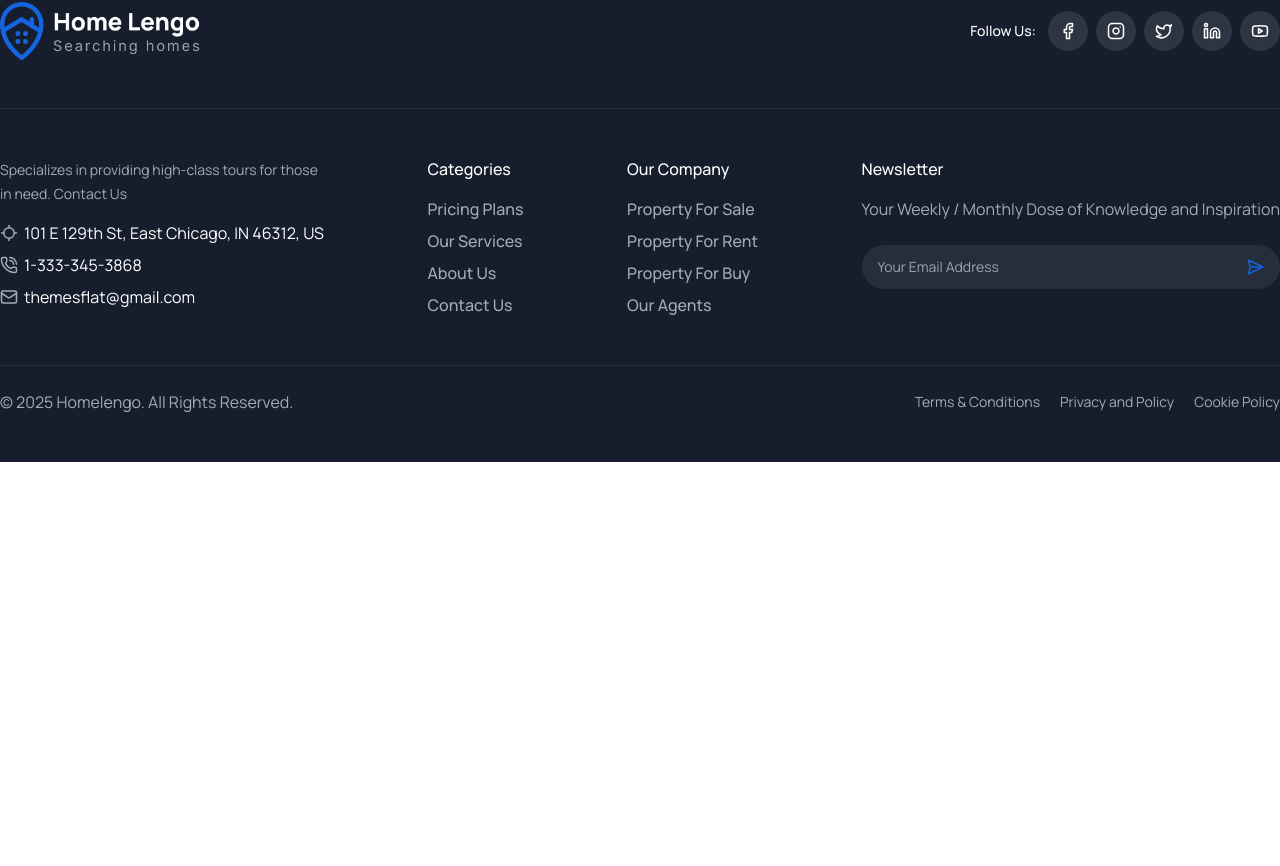
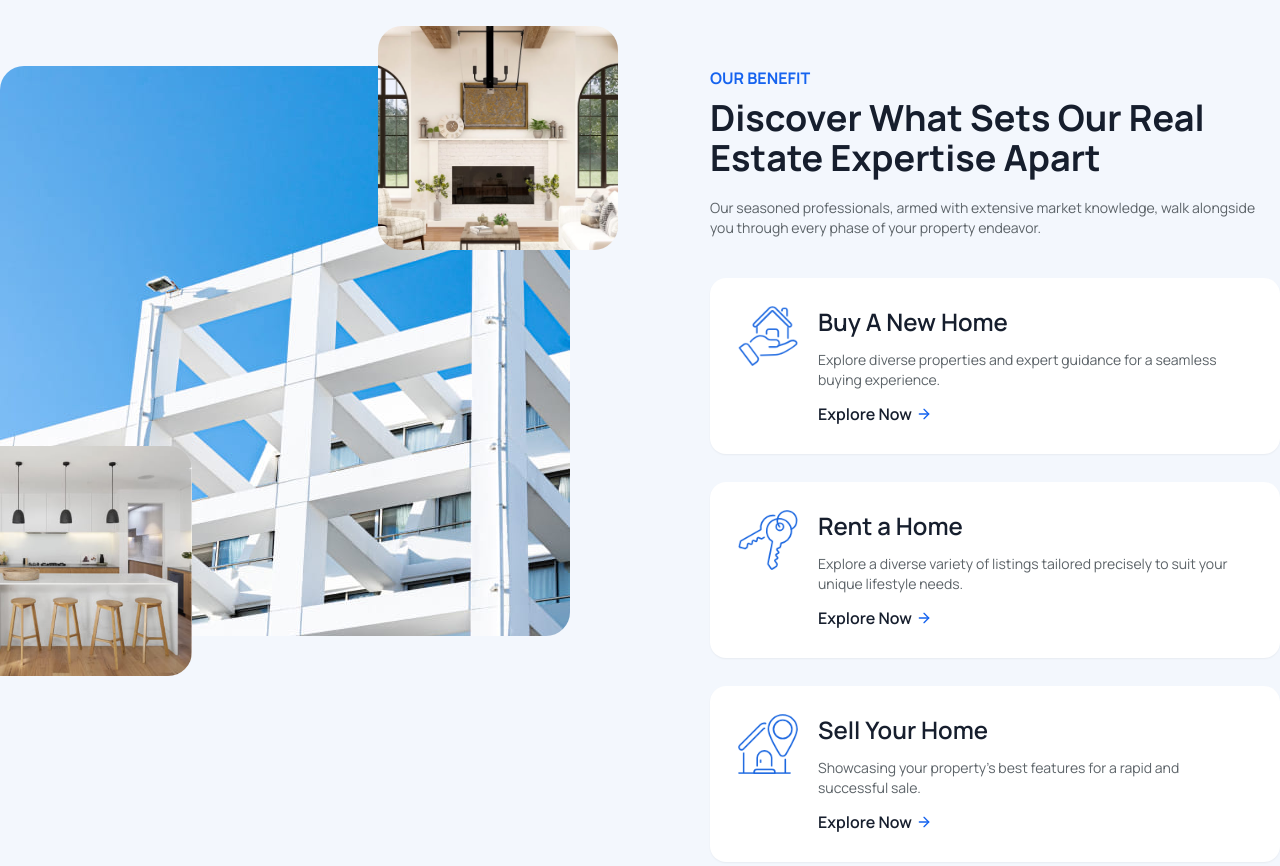
Before and after one commit to aryan7123/homelengo, a Next.js app: page /about-us in a window 1280 px wide. Shown: the part 1554-2420 px from the top of the page. Before the commit the page ends 2016 px from the top, so only its background shows below. Built offline with nearby package versions, Linux system fonts and the light colour scheme; no server answers.

Commit message:
fix the partners section in about us page

```diff
--- a/app/about-us/page.tsx
+++ b/app/about-us/page.tsx
@@ -15,6 +15,9 @@ import {
   InstagramIcon,
   Mail,
 } from "lucide-react";
+import ScrollUpButton from "../components/ScrollUpButton";
+import Testimonials from "../components/Testimonials";
+import Partners from "../components/Partners";
 
 const page = () => {
   return (
@@ -253,12 +256,122 @@ const page = () => {
               </motion.div>
             </div>
             <div className="mt-20 pb-10">
-              <h3 className="capitalize text-[#161e2d] font-semibold text-xl text-center mb-10">Trusted by over 150+ major companies</h3>
+              <h3 className="capitalize text-[#161e2d] font-semibold text-xl text-center mb-10">
+                Trusted by over 150+ major companies
+              </h3>
               <CarouselSlider />
             </div>
           </div>
         </div>
       </section>
+      <section className="w-[inherit] bg-[#f3f7fd] py-28">
+        <div className="relative max-w-7xl mx-auto px-6 md:px-0">
+          <div className="w-full flex md:flex-row flex-col md:gap-[140px] gap-[100px] items-start justify-between">
+            <div className="relative w-full md:w-[50%]">
+              <Image
+                src="/banner/banner-account1.jpg"
+                alt="Discover what sets our Real Estate expertise apart"
+                width={600}
+                height={600}
+                sizes="(max-width: 767px) 100vw, 600px"
+                className="object-cover h-[350px] md:h-[570px] rounded-3xl w-full"
+                priority
+              />
+              <Image
+                src="/banner/banner-account2.jpg"
+                alt="Discover what sets our Real Estate expertise apart"
+                width={160}
+                height={150}
+                className="absolute md:-top-10 -top-8 md:-right-12 -right-4
+                w-24 h-24
+                md:w-60 md:h-56
+                object-cover rounded-3xl z-20"
+              />
+              <Image
+                src="/banner/img-w-text-sm2.jpg"
+                alt="Discover what sets our Real Estate expertise apart"
+                width={160}
+                height={110}
+                className="absolute md:-bottom-10 -bottom-8 md:-left-12 -left-4
+                w-24 h-24
+                md:w-60 md:h-auto
+                object-cover rounded-3xl z-20"
+              />
+            </div>
+            <div className="w-full md:w-[50%]">
+              <span className="uppercase text-[#1563ef] font-bold text-base">our benefit</span>
+              <h2 className="capitalize mt-2 text-[#161e2d] text-4xl leading-10 font-bold">Discover what sets our Real Estate expertise apart</h2>
+              <p className="mt-5 text-[#5c6368] text-sm">Our seasoned professionals, armed with extensive market knowledge, walk alongside you through every phase of your property endeavor.</p>
+              <div className="flex flex-col gap-7 mt-10">
+                <div className="bg-white flex items-start gap-5 shadow-sm rounded-2xl p-7 transition-transform group cursor-pointer hover:scale-105">
+                  <Image
+                    src="/logo/home.png"
+                    alt="home-logo"
+                    width={60}
+                    height={60}
+                    className="transition-transform duration-700 group-hover:[transform:rotateY(360deg)]"
+                  />
+                  <div className="flex flex-col gap-3">
+                    <h3 className="text-2xl font-semibold text-[#161e2d]">Buy A New Home</h3>
+                    <p className="text-sm text-[#5c6368]">Explore diverse properties and expert guidance for a seamless buying experience.</p>
+                    <div className="flex items-center gap-1">
+                      <span className="relative text-base font-semibold text-[#161e2d]
+                      after:content-[''] after:absolute after:left-0 after:-bottom-0.5
+                      after:h-0.5 after:w-0 after:bg-[#161e2d]
+                      after:transition-all after:duration-300 after:ease-out
+                      group-hover:after:w-full">Explore Now</span>
+                      <ArrowRight size={16} className="text-[#1563ef]"/>
+                    </div>
+                  </div>
+                </div>
+                <div className="bg-white flex items-start gap-5 shadow-sm rounded-2xl p-7 transition-transform group cursor-pointer hover:scale-105">
+                  <Image
+                    src="/logo/keys.png"
+                    alt="key-logo"
+                    width={60}
+                    height={60}
+                    className="transition-transform duration-700 group-hover:[transform:rotateY(360deg)]"
+                  />
+                  <div className="flex flex-col gap-3">
+                    <h3 className="text-2xl font-semibold text-[#161e2d]">Rent a Home</h3>
+                    <p className="text-sm text-[#5c6368]">Explore a diverse variety of listings tailored precisely to suit your unique lifestyle needs.</p>
+                    <div className="flex items-center gap-1">
+                      <span className="relative text-base font-semibold text-[#161e2d]
+                      after:content-[''] after:absolute after:left-0 after:-bottom-0.5
+                      after:h-0.5 after:w-0 after:bg-[#161e2d]
+                      after:transition-all after:duration-300 after:ease-out
+                      group-hover:after:w-full">Explore Now</span>
+                      <ArrowRight size={16} className="text-[#1563ef]"/>
+                    </div>
+                  </div>
+                </div>
+                <div className="bg-white flex items-start gap-5 shadow-sm rounded-2xl p-7 transition-transform group cursor-pointer hover:scale-105">
+                  <Image
+                    src="/logo/location.png"
+                    alt="location-logo"
+                    width={60}
+                    height={60}
+                    className="transition-transform duration-700 group-hover:[transform:rotateY(360deg)]"
+                  />
+                  <div className="flex flex-col gap-3">
+                    <h3 className="text-2xl font-semibold text-[#161e2d]">Sell Your Home</h3>
+                    <p className="text-sm text-[#5c6368]">Showcasing your property&apos;s best features for a rapid and successful sale.</p>
+                    <div className="flex items-center gap-1">
+                      <span className="relative text-base font-semibold text-[#161e2d]
+                      after:content-[''] after:absolute after:left-0 after:-bottom-0.5
+                      after:h-0.5 after:w-0 after:bg-[#161e2d]
+                      after:transition-all after:duration-300 after:ease-out
+                      group-hover:after:w-full">Explore Now</span>
+                      <ArrowRight size={16} className="text-[#1563ef]"/>
+                    </div>
+                  </div>
+                </div>
+              </div>
+            </div>
+          </div>
+        </div>
+      </section>
+      <ScrollUpButton />
       <Footer />
     </>
   );
--- a/app/page.tsx
+++ b/app/page.tsx
@@ -37,6 +37,7 @@ import axios from "axios";
 import Link from "next/link";
 import RotatingText from "./components/RotatingText";
 import ScrollUpButton from "./components/ScrollUpButton";
+import Partners from "./components/Partners";
 
 export default function Home() {
   const locations = [
```
